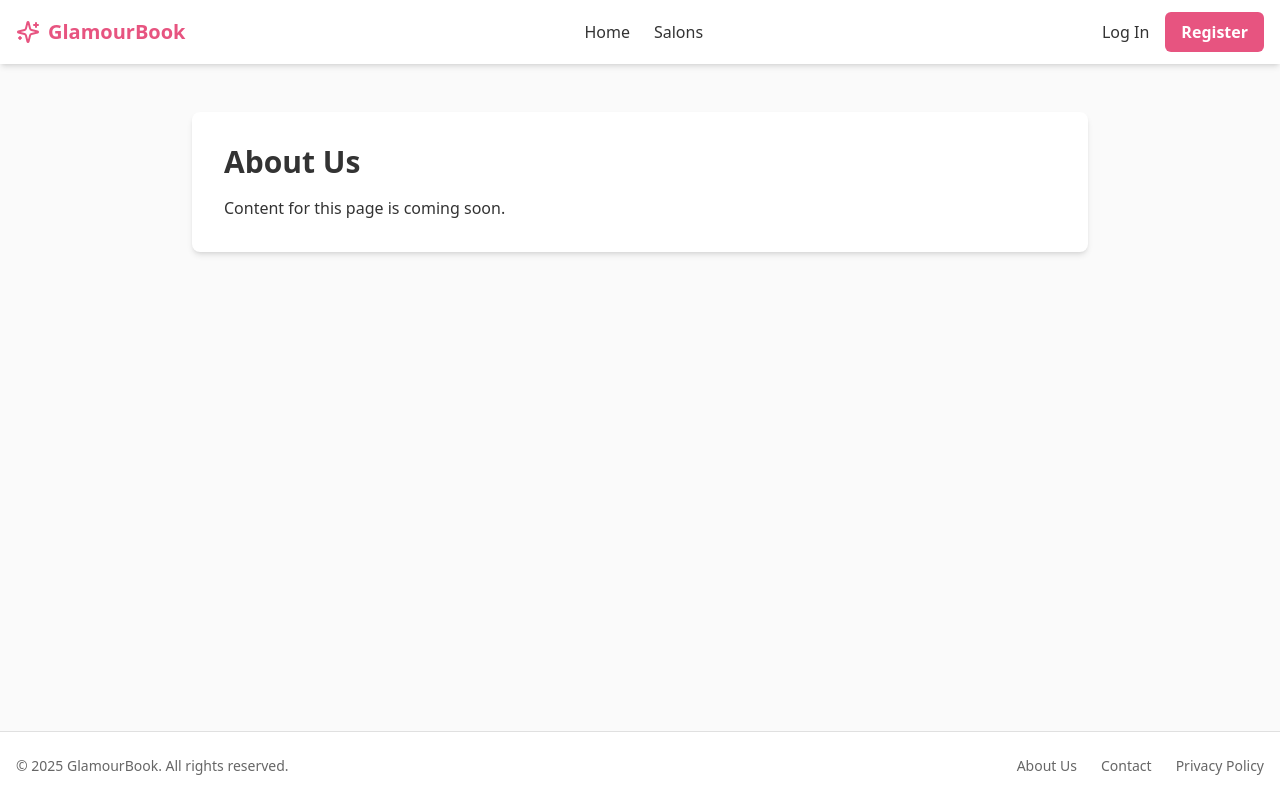
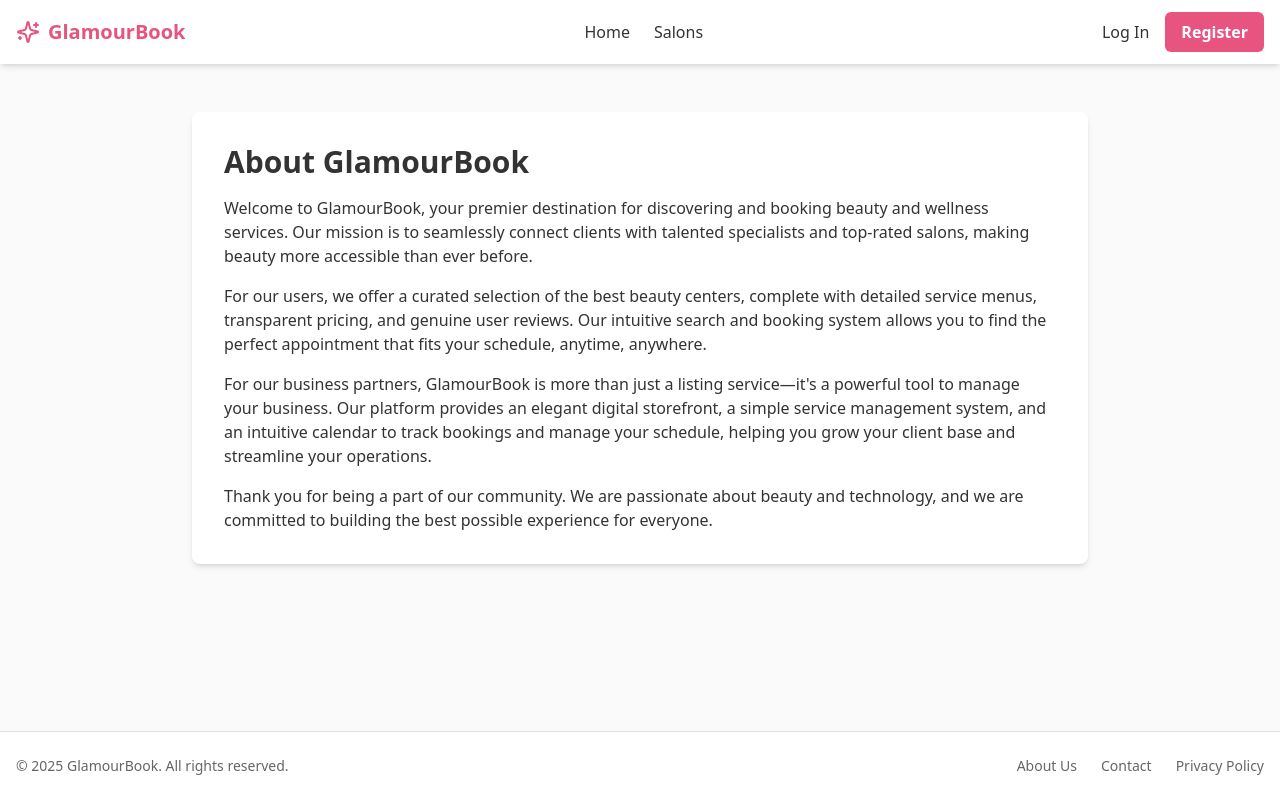
Before and after one commit to Kalin1603/Booking-Platform, a React (Vite) app in the folder beauty-booking-platform/: page /about in a window 1280 px wide. Built offline with nearby package versions, Linux system fonts and the light colour scheme.

Commit message:
Updated AppRoutes.jsx, added AboutPage.jsx, ContactPage.jsx and PrivacyPolicyPage.jsx

```diff
--- /dev/null
+++ b/beauty-booking-platform/src/pages/AboutPage.jsx
@@ -0,0 +1,25 @@
+import React from 'react';
+import PlaceholderPage from './PlaceholderPage'; // We reuse the layout
+
+const AboutPage = () => {
+  return (
+    <PlaceholderPage title="About GlamourBook">
+      <div className="space-y-4">
+        <p>
+          Welcome to GlamourBook, your premier destination for discovering and booking beauty and wellness services. Our mission is to seamlessly connect clients with talented specialists and top-rated salons, making beauty more accessible than ever before.
+        </p>
+        <p>
+          For our users, we offer a curated selection of the best beauty centers, complete with detailed service menus, transparent pricing, and genuine user reviews. Our intuitive search and booking system allows you to find the perfect appointment that fits your schedule, anytime, anywhere.
+        </p>
+        <p>
+          For our business partners, GlamourBook is more than just a listing service—it's a powerful tool to manage your business. Our platform provides an elegant digital storefront, a simple service management system, and an intuitive calendar to track bookings and manage your schedule, helping you grow your client base and streamline your operations.
+        </p>
+        <p>
+          Thank you for being a part of our community. We are passionate about beauty and technology, and we are committed to building the best possible experience for everyone.
+        </p>
+      </div>
+    </PlaceholderPage>
+  );
+};
+
+export default AboutPage;
--- /dev/null
+++ b/beauty-booking-platform/src/pages/ContactPage.jsx
@@ -0,0 +1,20 @@
+import React from 'react';
+import PlaceholderPage from './PlaceholderPage';
+
+const ContactPage = () => {
+  return (
+    <PlaceholderPage title="Contact Us">
+      <div className="space-y-4">
+        <p>If you have any questions, feedback, or need support, please don't hesitate to reach out to us.</p>
+        <p>
+          <strong>For Customer Support:</strong> <a href="mailto:support@glamourbook.com" className="text-primary">support@glamourbook.com</a>
+        </p>
+        <p>
+          <strong>For Business Inquiries:</strong> <a href="mailto:partners@glamourbook.com" className="text-primary">partners@glamourbook.com</a>
+        </p>
+      </div>
+    </PlaceholderPage>
+  );
+};
+
+export default ContactPage;
--- /dev/null
+++ b/beauty-booking-platform/src/pages/PrivacyPolicyPage.jsx
@@ -0,0 +1,17 @@
+import React from 'react';
+import PlaceholderPage from './PlaceholderPage';
+
+const PrivacyPolicyPage = () => {
+  return (
+    <PlaceholderPage title="Privacy Policy">
+      <div className="space-y-4">
+        <p>Your privacy is important to us. This policy explains what information we collect from you and how we use it. We are committed to protecting your personal data and ensuring that your information is handled in a safe and responsible manner.</p>
+        <p><strong>Information Collection:</strong> We collect information you provide directly to us when you create an account, such as your name and email address. When you book an appointment, we also collect details related to that booking.</p>
+        <p><strong>Information Usage:</strong> The information we collect is used to provide, maintain, and improve our services, to process transactions, and to communicate with you.</p>
+        <p><em>(This is a sample privacy policy for demonstration purposes.)</em></p>
+      </div>
+    </PlaceholderPage>
+  );
+};
+
+export default PrivacyPolicyPage;
--- a/beauty-booking-platform/src/routes/AppRoutes.jsx
+++ b/beauty-booking-platform/src/routes/AppRoutes.jsx
@@ -10,6 +10,9 @@ const RegisterPage = React.lazy(() => import('../pages/RegisterPage'));
 const ProfilePage = React.lazy(() => import('../pages/ProfilePage'));
 const CenterAdminPage = React.lazy(() => import('../pages/CenterAdminPage'));
 const PlaceholderPage = React.lazy(() => import('../pages/PlaceholderPage'));
+const AboutPage = React.lazy(() => import('../pages/AboutPage'));
+const ContactPage = React.lazy(() => import('../pages/ContactPage'));
+const PrivacyPolicyPage = React.lazy(() => import('../pages/PrivacyPolicyPage'));
 
 // A simple loading component to show while the page code is being downloaded
 const PageLoader = () => <div className="flex justify-center items-center h-screen"><p>Loading...</p></div>;
@@ -25,9 +28,9 @@ const AppRoutes = () => {
         <Route path="/register" element={<RegisterPage />} />
         <Route path="/profile" element={<ProtectedRoute allowedRoles={['client']}> <ProfilePage /> </ProtectedRoute>} />
         <Route path="/center-admin" element={<ProtectedRoute allowedRoles={['center']}> <CenterAdminPage /> </ProtectedRoute>} />
-        <Route path="/about" element={<PlaceholderPage title="About Us" />} />
-        <Route path="/contact" element={<PlaceholderPage title="Contact Us" />} />
-        <Route path="/privacy" element={<PlaceholderPage title="Privacy Policy" />} />
+        <Route path="/about" element={<AboutPage />} />
+        <Route path="/contact" element={<ContactPage />} />
+        <Route path="/privacy" element={<PrivacyPolicyPage />} />
       </Routes>
     </Suspense>
   );
```
